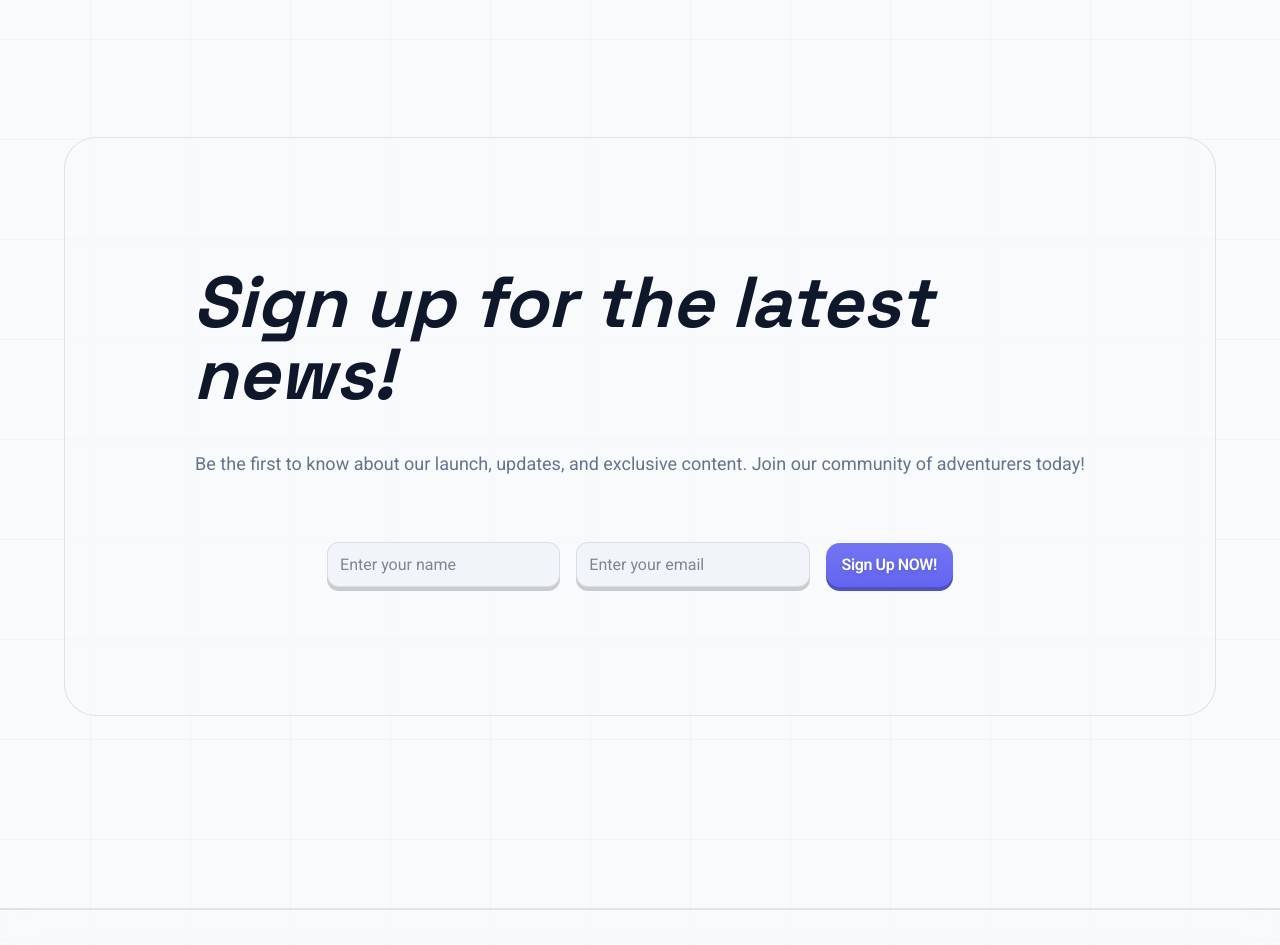
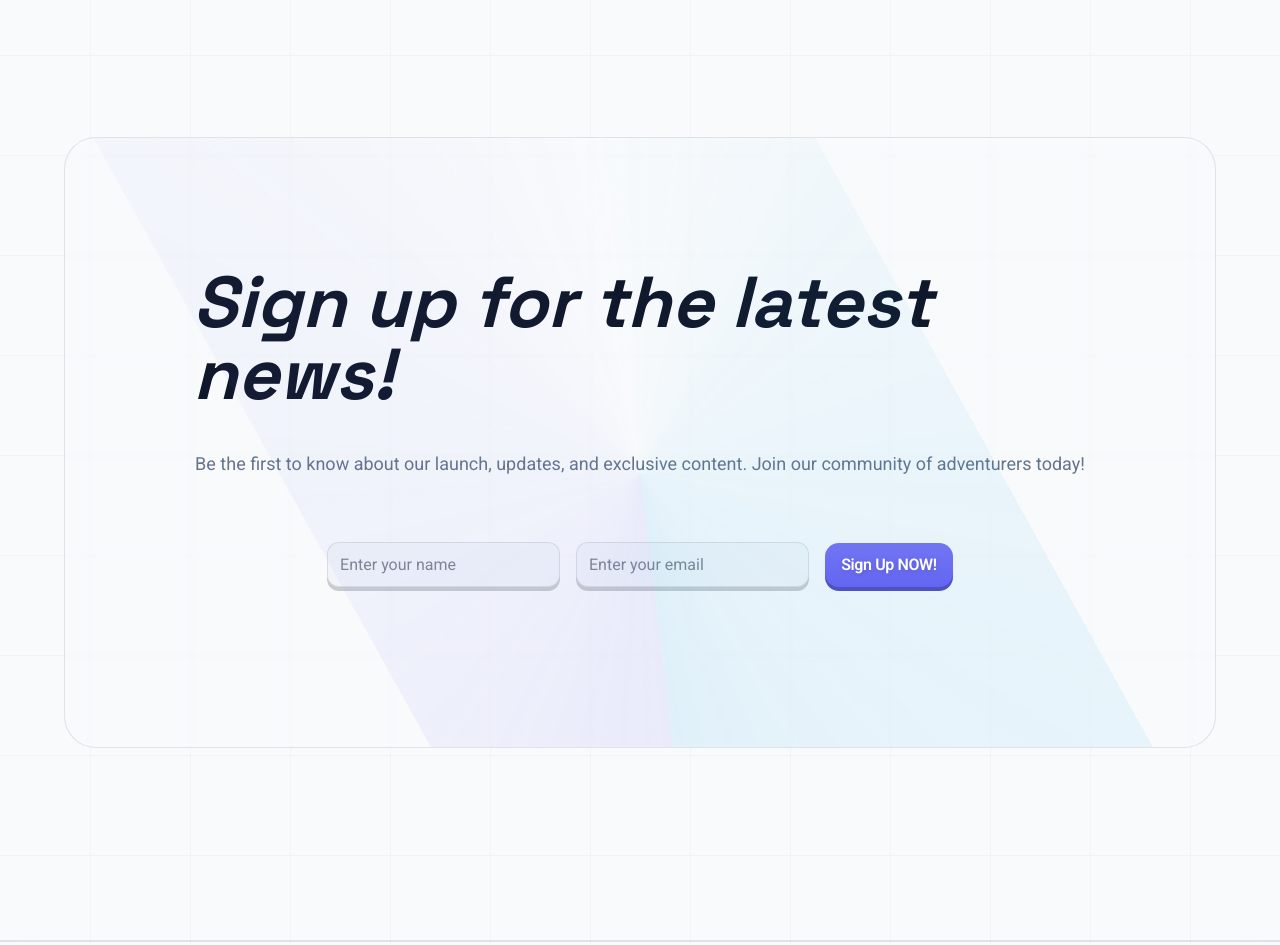
Before and after one commit to GioMarcolla/sure-x, a Next.js app: page / in a window 1280 px wide. Shown: the part 4820-5765 px from the top of the page. Built offline with nearby package versions, Linux system fonts and the light colour scheme; no server answers.

Commit message:
Form validation with valibot

```diff
--- /dev/null
+++ b/src/components/SureForm.tsx
@@ -0,0 +1,148 @@
+'use client';
+
+import {
+    FC,
+    FormHTMLAttributes,
+    SubmitEvent,
+    ReactElement,
+    useState,
+    isValidElement,
+    cloneElement,
+    Children,
+    useEffect,
+} from 'react';
+import SureInput, { SureInputProps } from '@/components/ui/SureInput';
+import SureButton from '@/components/ui/SureButton';
+import { cn } from '@/lib/tailwind.utils';
+import SureNestedInputs from './ui/SureNestedInputs';
+import { TypeOf } from 'better-auth';
+import { Loader } from 'lucide-react';
+import { ObjectSchema } from 'valibot';
+
+const STATUS = {
+    IDLE: 'idle',
+    LOADING: 'loading',
+    SUCCESS: 'success',
+    ERROR: 'error',
+} as const;
+
+type StatusType = (typeof STATUS)[keyof typeof STATUS];
+
+type SubmitResultType = { ok: true } | { ok: false; error: string };
+
+type SureFormFieldsType = (
+    | ReactElement<any, typeof SureInput>
+    | ReactElement<any, typeof SureNestedInputs>
+)[];
+
+type SureFormProps = FormHTMLAttributes<HTMLFormElement> & {
+    id: string;
+    inputs: SureFormFieldsType;
+    submitBtn: ReactElement<any, typeof SureButton>;
+    cancelBtn?: ReactElement<any, typeof SureButton>;
+    stackBtns?: boolean;
+    btnsPosition?: 'top' | 'right' | 'bottom' | 'left';
+    submitHandler: () => Promise<SubmitResultType>;
+};
+
+const SureForm: FC<SureFormProps> = ({
+    id,
+    submitHandler,
+    inputs,
+    className,
+    submitBtn,
+    cancelBtn = undefined,
+    stackBtns = false,
+    btnsPosition = 'bottom',
+    ...props
+}): ReactElement => {
+    const [error, setError] = useState<string | undefined>();
+    const [status, setStatus] = useState<StatusType>(STATUS.IDLE);
+
+    const handleSubmit = async (
+        event: SubmitEvent<HTMLFormElement>
+    ): Promise<void> => {
+        event.preventDefault();
+        setStatus(STATUS.LOADING);
+
+        const result: SubmitResultType = await submitHandler();
+
+        if (result.ok) {
+            setError(undefined);
+            setStatus(STATUS.SUCCESS);
+        } else {
+            if (result.error) {
+                setError(result.error);
+            } else {
+                setError('Unkown error happened while submitting');
+            }
+
+            setStatus(STATUS.ERROR);
+        }
+    };
+
+    return (
+        <form
+            id={id}
+            onSubmit={handleSubmit}
+            aria-busy={status === STATUS.LOADING}
+            aria-disabled={status === STATUS.LOADING}
+            aria-errormessage={error}
+            className={cn('w-full')}
+            {...props}
+        >
+            <fieldset
+                disabled={status === STATUS.LOADING}
+                className={cn(
+                    'm-auto mt-8 flex w-full flex-col items-baseline justify-center gap-4',
+                    'lg:flex-row',
+                    className
+                )}
+            >
+                <div className="flex w-full flex-col gap-4 lg:flex-row">
+                    {...inputs}
+                </div>
+
+                <div
+                    className={cn(
+                        `flex-${stackBtns ? 'col' : 'row'}`,
+                        stackBtns ? 'w-full' : 'w-fit',
+                        'flex flex-wrap'
+                    )}
+                >
+                    {isValidElement(submitBtn) &&
+                        cloneElement(submitBtn, {
+                            disabled: status === STATUS.LOADING,
+                            children:
+                                status === STATUS.LOADING ? (
+                                    <div className="flex gap-2">
+                                        <Loader className="animate-spin" />
+                                        Loading...
+                                    </div>
+                                ) : (
+                                    submitBtn.props.children
+                                ),
+                        })}
+                    {cancelBtn}
+                </div>
+            </fieldset>
+            <p
+                className={cn(
+                    'm-auto w-fit pt-4 text-center text-sm text-(--error)'
+                )}
+            >
+                {status === STATUS.ERROR && error ? error : ''}
+            </p>
+        </form>
+    );
+};
+
+SureForm.displayName = 'SureForm';
+
+export default SureForm;
+export {
+    STATUS,
+    type StatusType,
+    type SubmitResultType,
+    type SureFormFieldsType,
+};
--- a/src/components/home/SureNewsSignUp.tsx
+++ b/src/components/home/SureNewsSignUp.tsx
@@ -1,10 +1,17 @@
 'use client';
 
 import { cn } from '@/lib/tailwind.utils';
-import { FC, HTMLAttributes, ReactElement, SubmitEvent, useState } from 'react';
+import { FC, HTMLAttributes, ReactElement, useState } from 'react';
 import SureBasicCard from '@/components/ui/SureBasicCard';
 import SureButton from '@/components/ui/SureButton';
 import SureInput from '@/components/ui/SureInput';
+import SureRotatingBackground from '../ui/SureRotatingBackground';
+import SureForm, { SubmitResultType } from '../SureForm';
+import SureNestedInputs from '../ui/SureNestedInputs';
+import Error from 'next/error';
+import newsSignupSchema from '@/lib/schema/newsSignup.vSchema';
+
+const FORM_ID: string = 'home-news-signup-form';
 
 type SureNewsSignUpProps = HTMLAttributes<HTMLDivElement> & {};
 
@@ -14,16 +21,9 @@ const SureNewsSignUp: FC<SureNewsSignUpProps> = ({
 }): ReactElement => {
     const [email, setEmail] = useState<string>('');
     const [name, setName] = useState<string>('');
-    const [status, setStatus] = useState<
-        'idle' | 'loading' | 'success' | 'error'
-    >('idle');
-    const [message, setMessage] = useState('');
 
-    const handleSubmit = async (e: SubmitEvent<HTMLFormElement>) => {
-        e.preventDefault();
-        if (!email.trim()) return;
-
-        setStatus('loading');
+    const handleSubmit = async (): Promise<SubmitResultType> => {
+        if (!email.trim()) return { ok: true };
 
         try {
             const res = await fetch('/api/newsletter', {
@@ -35,19 +35,53 @@ const SureNewsSignUp: FC<SureNewsSignUpProps> = ({
             const data = await res.json();
 
             if (res.ok) {
-                setStatus('success');
-                setMessage(data.message);
-                setEmail('');
-                setName('');
+                return { ok: true };
             } else {
-                setStatus('error');
-                setMessage(data.error || 'Something went wrong');
+                return { ok: false, error: 'Something went wrong' };
             }
         } catch {
-            setStatus('error');
-            setMessage('Network error. Please try again.');
+            return { ok: false, error: 'Network error. Please try again.' };
         }
     };
+
+    const fields = [
+        <SureNestedInputs>
+            <SureInput
+                id={FORM_ID + '-name'}
+                type="text"
+                placeholder="Enter your name"
+                value={name}
+                onChange={(ev) => setName(ev.target.value)}
+                aria-autocomplete="both"
+                autoComplete="name"
+                rule={newsSignupSchema.entries.name}
+                required
+            />
+            <SureInput
+                id={FORM_ID + '-email'}
+                type="email"
+                placeholder="Enter your email"
+                value={email}
+                onChange={(ev) => setEmail(ev.target.value)}
+                autoComplete="email"
+                rule={newsSignupSchema.entries.email}
+                required
+            />
+        </SureNestedInputs>,
+    ];
+
+    const submitBtn = (
+        <SureButton
+            id={FORM_ID + '-submit'}
+            type="submit"
+            className={cn(
+                'h-full min-w-32 px-4 py-2',
+                'disabled:cursor-not-allowed disabled:opacity-50'
+            )}
+        >
+            Sign Up NOW!
+        </SureButton>
+    );
 
     return (
         <section
@@ -55,54 +89,34 @@ const SureNewsSignUp: FC<SureNewsSignUpProps> = ({
             className={cn('mt-32 pt-16', className)}
             {...props}
         >
-            <SureBasicCard className="flex flex-col items-center gap-8 p-32">
-                <h2 className="text-5xl font-black italic sm:text-6xl md:text-7xl">
+            <SureBasicCard className="flex flex-col items-center gap-8 overflow-hidden p-32">
+                <SureRotatingBackground />
+                <h2
+                    className={cn(
+                        'text-5xl font-black italic',
+                        'sm:text-6xl',
+                        'md:text-7xl'
+                    )}
+                >
                     Sign up for the latest news!
                 </h2>
-                <p className="mt-2 text-base text-(--ink-muted) md:text-lg">
+                <p
+                    className={cn(
+                        'mt-2 text-base text-(--ink-muted)',
+                        'md:text-lg'
+                    )}
+                >
                     Be the first to know about our launch, updates, and
                     exclusive content. Join our community of adventurers today!
                 </p>
 
-                <form
-                    onSubmit={handleSubmit}
-                    className="mt-8 flex w-full max-w-[70%] flex-col items-center justify-center gap-4 lg:flex-row"
-                >
-                    <SureInput
-                        type="text"
-                        placeholder="Enter your name"
-                        value={name}
-                        onChange={(ev) => setName(ev.target.value)}
-                        disabled={status === 'loading'}
-                    />
-                    <SureInput
-                        type="email"
-                        placeholder="Enter your email"
-                        value={email}
-                        onChange={(ev) => setEmail(ev.target.value)}
-                        disabled={status === 'loading'}
-                    />
-                    <SureButton
-                        type="submit"
-                        disabled={status === 'loading'}
-                        className="h-full min-w-16 px-4 py-2 disabled:cursor-not-allowed disabled:opacity-50"
-                    >
-                        {status === 'loading' ? '...' : 'Sign Up NOW!'}
-                    </SureButton>
-                </form>
-
-                {status !== 'idle' && status !== 'loading' && (
-                    <p
-                        className={cn(
-                            'text-lg font-medium',
-                            status === 'success'
-                                ? 'text-(--accent-mint)'
-                                : 'text-(--error)'
-                        )}
-                    >
-                        {message}
-                    </p>
-                )}
+                <SureForm
+                    id="home-news-signup-form"
+                    submitHandler={handleSubmit}
+                    className={cn('max-w-[70%]')}
+                    submitBtn={submitBtn}
+                    inputs={fields}
+                />
             </SureBasicCard>
         </section>
     );
--- a/src/components/ui/SureInput.tsx
+++ b/src/components/ui/SureInput.tsx
@@ -1,23 +1,113 @@
+'use client';
+
 import { cn } from '@/lib/tailwind.utils';
-import { FC, InputHTMLAttributes } from 'react';
+import {
+    type FocusEvent as ReactFocusEvent,
+    ChangeEvent,
+    FC,
+    InputHTMLAttributes,
+    memo,
+    useCallback,
+    useState,
+} from 'react';
+import { GenericSchema, safeParse } from 'valibot';
 
-type SureInputProps = InputHTMLAttributes<HTMLInputElement> & {};
+type SureInputProps = InputHTMLAttributes<HTMLInputElement> & {
+    id: string;
+    autoComplete: AutoFillField;
+    required?: boolean;
+    rule: GenericSchema;
+    validateOn?: 'blur' | 'change' | 'both';
+};
 
-const SureInput: FC<SureInputProps> = ({ className, ...props }) => {
+const SureInput: FC<SureInputProps> = memo(
+    ({
+        id,
+        autoComplete,
+        required = false,
+        rule,
+        validateOn = 'both',
+        className,
+        onChange,
+        onBlur,
+        ...props
+    }) => {
+        const [error, setError] = useState<string | undefined>();
+
+        const validate = useCallback(
+            (value: string) => {
+                const result = safeParse(rule, value);
+                if (!result.success) {
+                    setError(result.issues[0]?.message ?? 'Invalid value');
+                } else {
+                    setError(undefined);
+                }
+            },
+            [rule]
+        );
+
+        const handleChange = useCallback(
+            (ev: ChangeEvent<HTMLInputElement>) => {
+                if (
+                    ev.target.value &&
+                    (validateOn === 'change' || validateOn === 'both')
+                ) {
+                    validate(ev.target.value);
+                }
+                onChange?.(ev);
+            },
+            [validateOn, validate, onChange]
+        );
+
+        const handleBlur = useCallback(
+            (ev: ReactFocusEvent<HTMLInputElement>) => {
+                if (
+                    ev.target.value &&
+                    (validateOn === 'blur' || validateOn === 'both')
+                ) {
+                    validate(ev.currentTarget.value);
+                }
+                onBlur?.(ev);
+            },
+            [validateOn, validate, onBlur]
+        );
+
         return (
+            <div className={cn('h-fit w-full', className)}>
                 <input
+                    id={id}
+                    name={id}
+                    key={id}
+                    onChange={handleChange}
+                    onBlur={handleBlur}
+                    autoComplete={autoComplete}
                     className={cn(
-                'h-full max-w-lg grow rounded-xl border border-(--border-color) bg-(--bg-strong) p-3 text-base text-(--ink)',
+                        'h-full w-full max-w-lg grow rounded-xl border border-(--border-color) bg-(--bg-strong)! p-3 text-base text-(--ink)',
                         'shadow-[0_4px_0_color-mix(in_srgb,var(--border-color),black_10%)]',
-                'focus:border-(--accent-contrast) focus:outline-none focus:shadow-[0_4px_0_color-mix(in_srgb,var(--accent-contrast),black_10%)]',
+                        'focus:border-(--accent-contrast) focus:shadow-[0_4px_0_color-mix(in_srgb,var(--accent-contrast),black_10%)] focus:outline-none',
                         'disabled:opacity-50',
-                className
+                        error?.trim().length
+                            ? 'border-(--error) shadow-[0_4px_0_color-mix(in_srgb,var(--error),black_10%)]'
+                            : ''
                     )}
+                    required={required}
+                    aria-required={required}
+                    aria-invalid={error?.trim().length ? 'true' : 'false'}
                     {...props}
                 />
+                <p
+                    className={cn(
+                        'm-auto w-fit pt-4 text-center text-sm text-(--error)'
+                    )}
+                >
+                    {error}
+                </p>
+            </div>
         );
-};
+    }
+);
 
 SureInput.displayName = 'SureInput';
 
 export default SureInput;
+export { type SureInputProps };
--- /dev/null
+++ b/src/components/ui/SureNestedInputs.tsx
@@ -0,0 +1,30 @@
+import { FC, HTMLAttributes, ReactElement } from 'react';
+import SureInput from '@/components/ui/SureInput';
+import { cn } from '@/lib/tailwind.utils';
+
+type SureNestedInputsProps = HTMLAttributes<HTMLDivElement> & {
+    children: ReactElement<typeof SureInput>[];
+};
+
+const SureNestedInputs: FC<SureNestedInputsProps> = ({
+    children,
+    className,
+    ...props
+}): ReactElement => {
+    return (
+        <div
+            className={cn(
+                'flex w-full flex-col gap-4',
+                'md:flex-row',
+                className
+            )}
+            {...props}
+        >
+            {children}
+        </div>
+    );
+};
+
+SureNestedInputs.displayName = 'SureNestedInputs';
+
+export default SureNestedInputs;
--- a/src/components/ui/SureRotatingBackground.tsx
+++ b/src/components/ui/SureRotatingBackground.tsx
@@ -15,7 +15,7 @@ const SureRotatingBackground: FC<SureRotatingBackgroundProps> = ({
     return (
         <div
             className={cn(
-                'pointer-events-none absolute inset-0 top-[10%] -left-full h-[80%] w-[300%] origin-center opacity-30 will-change-transform',
+                'pointer-events-none absolute inset-0 top-[10%] -left-full min-h-[80%] w-[300%] origin-center opacity-30 will-change-transform',
                 className
             )}
             style={{
--- /dev/null
+++ b/src/lib/schema/newsSignup.vSchema.ts
@@ -0,0 +1,10 @@
+import * as v from 'valibot';
+import emailRule from '@/lib/validator/email.vRule';
+import nameRule from '@/lib/validator/name.vRule';
+
+const newsSignupSchema = v.object({
+    email: emailRule,
+    name: nameRule,
+});
+
+export default newsSignupSchema;
--- /dev/null
+++ b/src/lib/validator/email.vRule.ts
@@ -0,0 +1,5 @@
+import * as v from 'valibot';
+
+const emailRule = v.pipe(v.string(), v.email('Invalid email address'));
+
+export default emailRule;
--- /dev/null
+++ b/src/lib/validator/name.vRule.ts
@@ -0,0 +1,5 @@
+import * as v from 'valibot';
+
+const nameRule = v.pipe(v.string(), v.minLength(1, 'Name is required'));
+
+export default nameRule;
```
Also changed, not shown: src/app/globals.css (+18 -0 lines), src/components/home/SureNumbers.tsx (+19 -3 lines). Lines whose indentation alone changed are shown as unchanged.
